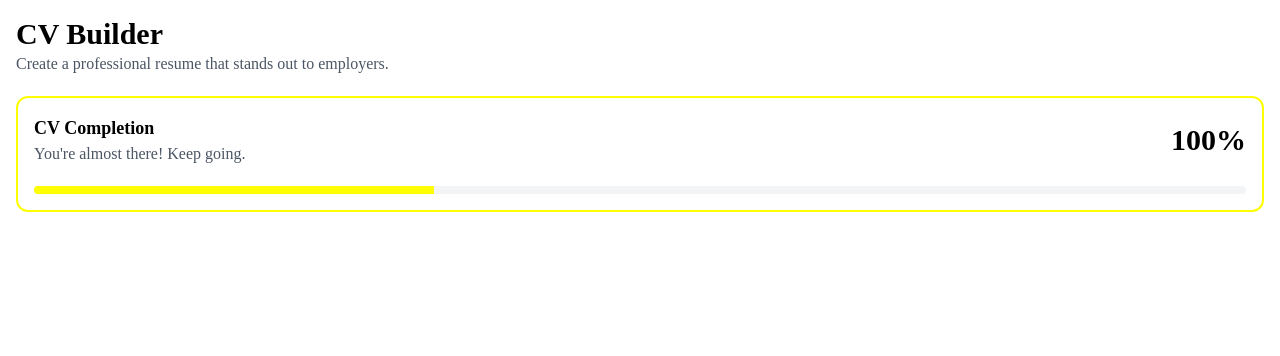
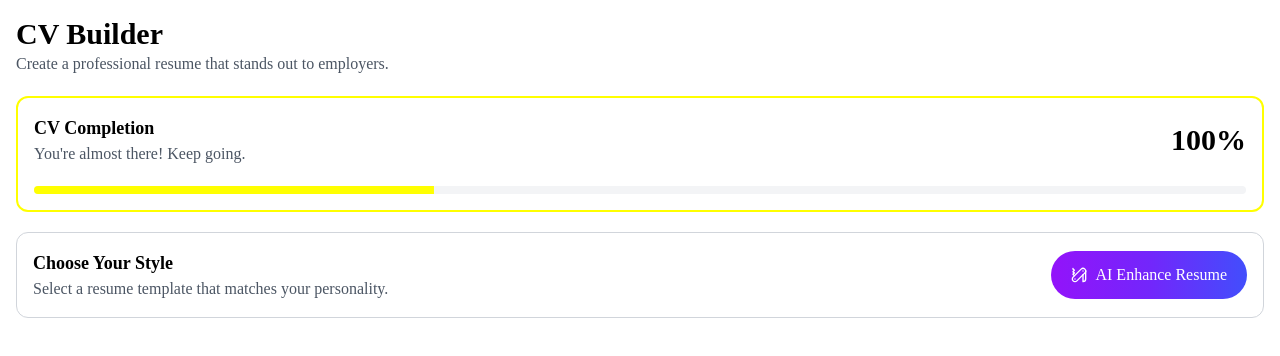
Before and after one commit to FSDTeam-SAA/wasabi-gaming-final-frontend, a Next.js app: page /dashboard/cv-builder in a window 1280 px wide. Shown: the top 356 px of the page. Built offline with nearby package versions, Linux system fonts and the light colour scheme; a web font is replaced by a local one.

Commit message:
choose your style done

```diff
--- /dev/null
+++ b/src/app/dashboard/cv-builder/_components/choose-cv-style.tsx
@@ -0,0 +1,23 @@
+import { PocketKnife } from "lucide-react";
+import React from "react";
+
+const ChooseCvStyle = () => {
+  return (
+    <div className="p-4 border border-gray-300 rounded-xl">
+      <div className="flex items-center justify-between">
+        <div>
+          <h1 className="text-lg font-bold">Choose Your Style</h1>
+          <p className="text-gray-600">
+            Select a resume template that matches your personality.
+          </p>
+        </div>
+
+        <button className="flex items-center gap-2 bg-gradient-to-r from-[#9313fa] via-[#7326fb] to-[#424efc] text-white px-5 py-3 rounded-3xl">
+          <PocketKnife className="w-4 h-4" /> AI Enhance Resume
+        </button>
+      </div>
+    </div>
+  );
+};
+
+export default ChooseCvStyle;
--- a/src/app/dashboard/cv-builder/_components/title-progress.jsx
+++ b/src/app/dashboard/cv-builder/_components/title-progress.tsx
@@ -3,6 +3,8 @@ import { Progress } from "@/components/ui/progress";
 import React from "react";
 
 const TitleProgress = () => {
+  const value: number = 33;
+
   return (
     <div className="space-y-5">
       <div>
@@ -25,7 +27,7 @@ const TitleProgress = () => {
         </div>
 
         <div className="mt-5">
-          <Progress value={33} />
+          <Progress value={value} />
         </div>
       </div>
     </div>
--- a/src/app/dashboard/cv-builder/page.jsx
+++ b/src/app/dashboard/cv-builder/page.tsx
@@ -1,9 +1,11 @@
 import TitleProgress from "./_components/title-progress";
+import ChooseCVStyle from "./_components/choose-cv-style";
 
 const page = () => {
   return (
-    <div className="p-4">
+    <div className="p-4 space-y-5">
       <TitleProgress />
+      <ChooseCVStyle />
     </div>
   );
 };
--- a/src/components/ui/progress.jsx
+++ /dev/null
@@ -1,23 +0,0 @@
-import * as React from "react";
-import * as ProgressPrimitive from "@radix-ui/react-progress";
-
-import { cn } from "@/lib/utils";
-
-const Progress = React.forwardRef(({ className, value, ...props }, ref) => (
-  <ProgressPrimitive.Root
-    ref={ref}
-    className={cn(
-      "relative h-2 w-full overflow-hidden rounded-full bg-gray-100",
-      className,
-    )}
-    {...props}
-  >
-    <ProgressPrimitive.Indicator
-      className="flex-1 w-full h-full transition-all bg-primary"
-      style={{ transform: `translateX(-${100 - (value || 0)}%)` }}
-    />
-  </ProgressPrimitive.Root>
-));
-Progress.displayName = ProgressPrimitive.Root.displayName;
-
-export { Progress };
--- /dev/null
+++ b/src/components/ui/progress.tsx
@@ -0,0 +1,28 @@
+"use client"
+
+import * as React from "react"
+import * as ProgressPrimitive from "@radix-ui/react-progress"
+
+import { cn } from "@/lib/utils"
+
+const Progress = React.forwardRef<
+  React.ElementRef<typeof ProgressPrimitive.Root>,
+  React.ComponentPropsWithoutRef<typeof ProgressPrimitive.Root>
+>(({ className, value, ...props }, ref) => (
+  <ProgressPrimitive.Root
+    ref={ref}
+    className={cn(
+      "relative h-2 w-full overflow-hidden rounded-full bg-gray-100",
+      className
+    )}
+    {...props}
+  >
+    <ProgressPrimitive.Indicator
+      className="flex-1 w-full h-full transition-all bg-primary"
+      style={{ transform: `translateX(-${100 - (value || 0)}%)` }}
+    />
+  </ProgressPrimitive.Root>
+))
+Progress.displayName = ProgressPrimitive.Root.displayName
+
+export { Progress }
```
